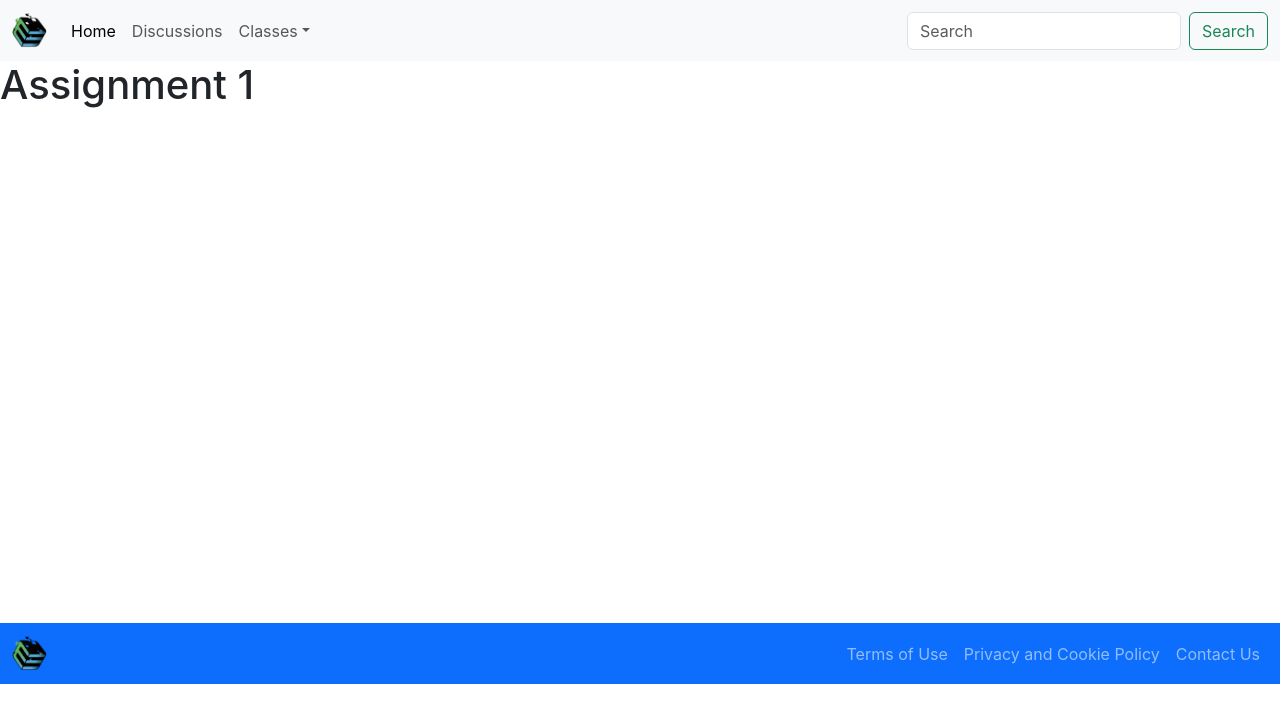
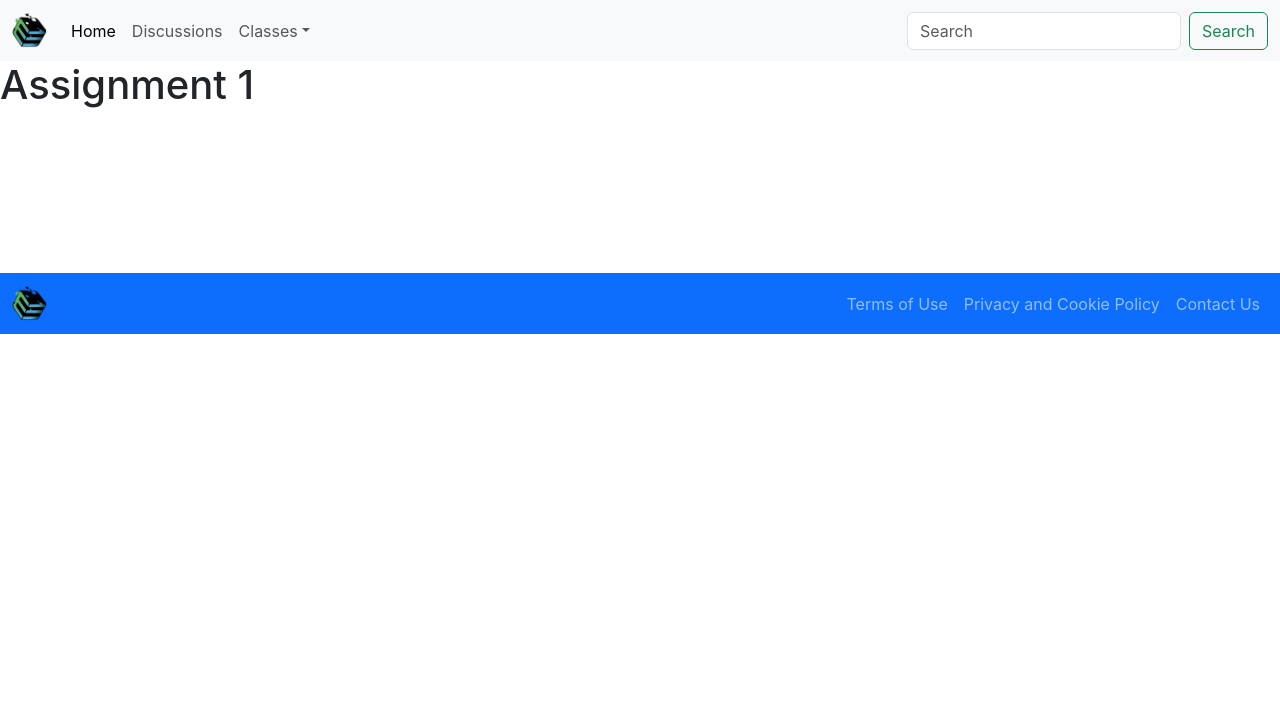
Before and after one commit to JSchneid850/COSC3810, a React (Create React App) app: page /Assignment1 in a window 1280 px wide. Shown: the top 722 px of the page. Built offline with nearby package versions, Linux system fonts and the light colour scheme.

Commit message:
initial pdf set up

```diff
--- a/src/components/pdfview.jsx
+++ b/src/components/pdfview.jsx
@@ -1,7 +1,7 @@
-function Pdfview(pdf){
+function Pdfview(){
     return(
         <div>
-            <iframe src= {pdf} width="100%" height="500px">
+            <iframe src="/sillybus.pdf" width="100%" height="auto">
             </iframe>
         </div>
     );
--- a/src/pages/assignment1.jsx
+++ b/src/pages/assignment1.jsx
@@ -3,9 +3,7 @@ import Pdfview from '../components/pdfview.jsx';
 
 const Assignment = () => {
     return (<><h1>Assignment 1</h1>
-    <div>
-    <Pdfview pdf="C:\Users\johni\Documents\COSC3810\public\sillybus.pdf" />
-    </div>
+    <Pdfview />
     </>
     );
 }
```
